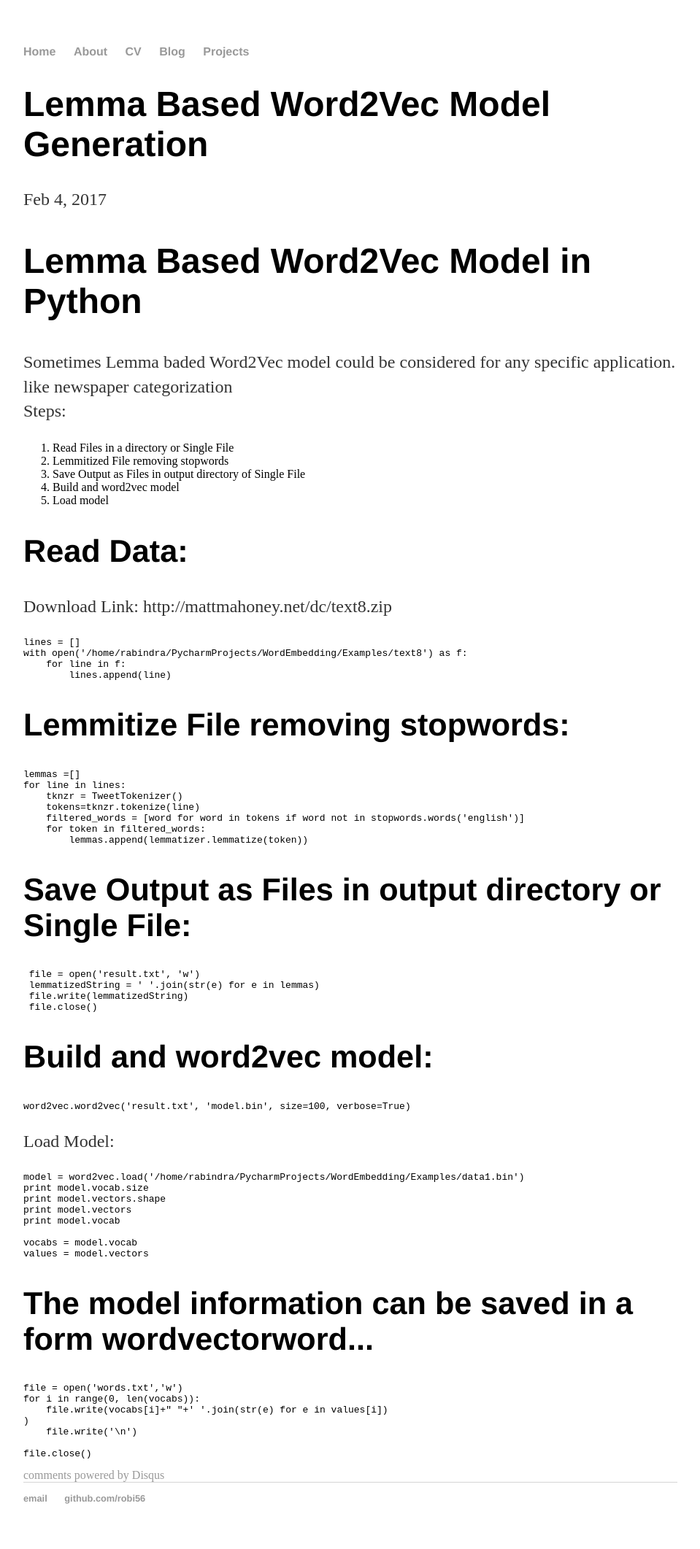
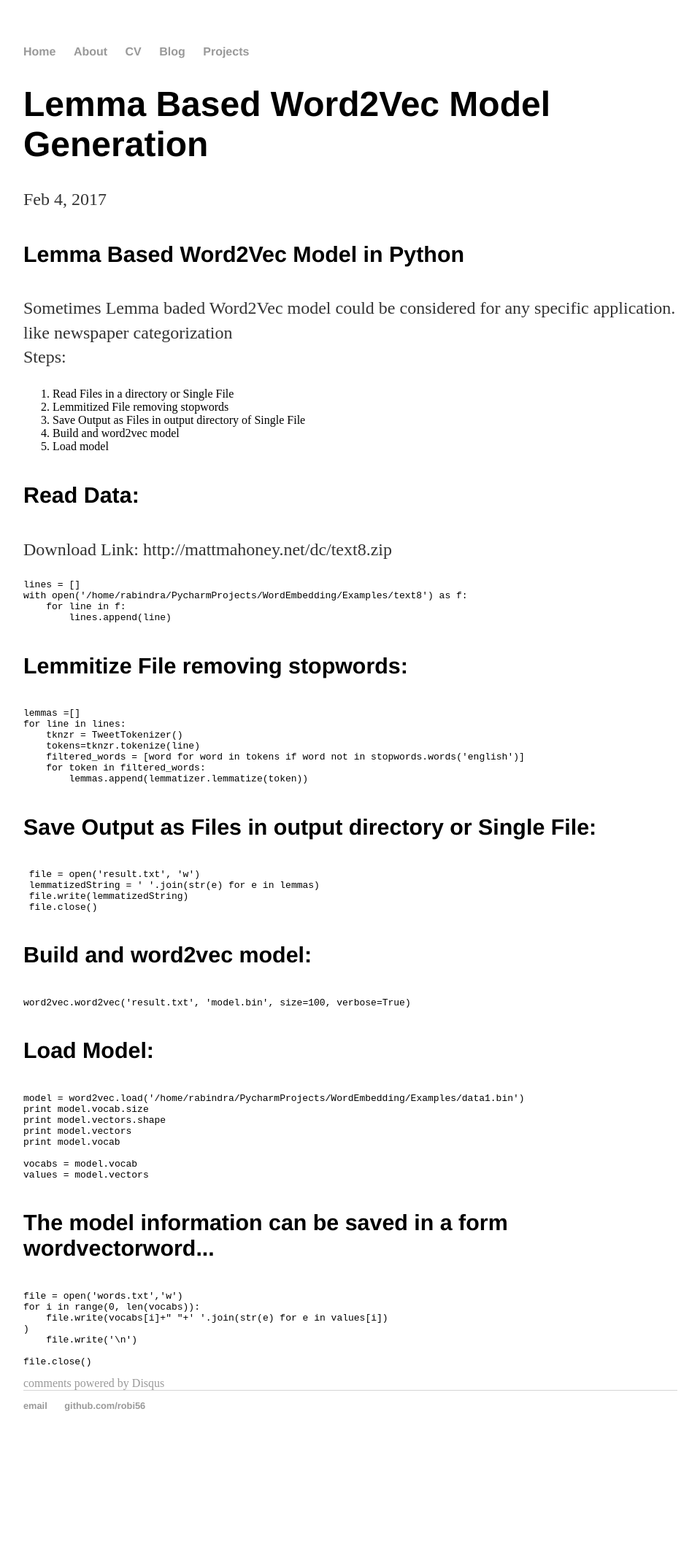
Before and after one commit to robi56/robi56.github.io, a Jekyll site: the page built from _posts/2017-05-17-LemmaBased Word2Vec Model in Python .md, in a window 1280 px wide. Shown: the whole page at 73% size, without its empty margins (160-1119 px from the left). Built offline with Jekyll 4.4.1, drawn with Linux system fonts in a browser that asks for light colours; comment, search, counter and statistics services are not loaded; after the commit the page ends 1996 px from its top, so only the background shows below that.

````diff
--- a/_posts/2017-05-17-LemmaBased Word2Vec Model in Python .md
+++ b/_posts/2017-05-17-LemmaBased Word2Vec Model in Python .md
@@ -17,7 +17,7 @@ Steps:
 5. Load model
 
 
-## Read Data:
+#### Read Data:
 Download Link: http://mattmahoney.net/dc/text8.zip
 
 ```python
@@ -28,7 +28,7 @@ with open('/home/rabindra/PycharmProjects/WordEmbedding/Examples/text8') as f:
 ```
 
 
-## Lemmitize File removing stopwords:
+#### Lemmitize File removing stopwords:
 ```python
 lemmas =[]
 for line in lines:
@@ -39,18 +39,18 @@ for line in lines:
         lemmas.append(lemmatizer.lemmatize(token))
 ```
 
-## Save Output as Files in output directory or Single File:
+#### Save Output as Files in output directory or Single File:
 ```python
  file = open('result.txt', 'w')
  lemmatizedString = ' '.join(str(e) for e in lemmas)
  file.write(lemmatizedString)
  file.close()
 ```
-## Build and word2vec model:
+#### Build and word2vec model:
 ```python
 word2vec.word2vec('result.txt', 'model.bin', size=100, verbose=True)
 ```
-Load Model:
+#### Load Model:
 ```python
 model = word2vec.load('/home/rabindra/PycharmProjects/WordEmbedding/Examples/data1.bin')
 print model.vocab.size
@@ -61,7 +61,7 @@ print model.vocab
 vocabs = model.vocab
 values = model.vectors
 ```
-## The model information  can be saved in a form word<space>vector<newline>word<space><vector>...
+#### The model information  can be saved in a form word<space>vector<newline>word<space><vector>...
 ```python
 file = open('words.txt','w')
 for i in range(0, len(vocabs)):
````
Also changed, not shown: other parts of _posts/2017-05-17-LemmaBased Word2Vec Model in Python .md (+2 -2 lines).
